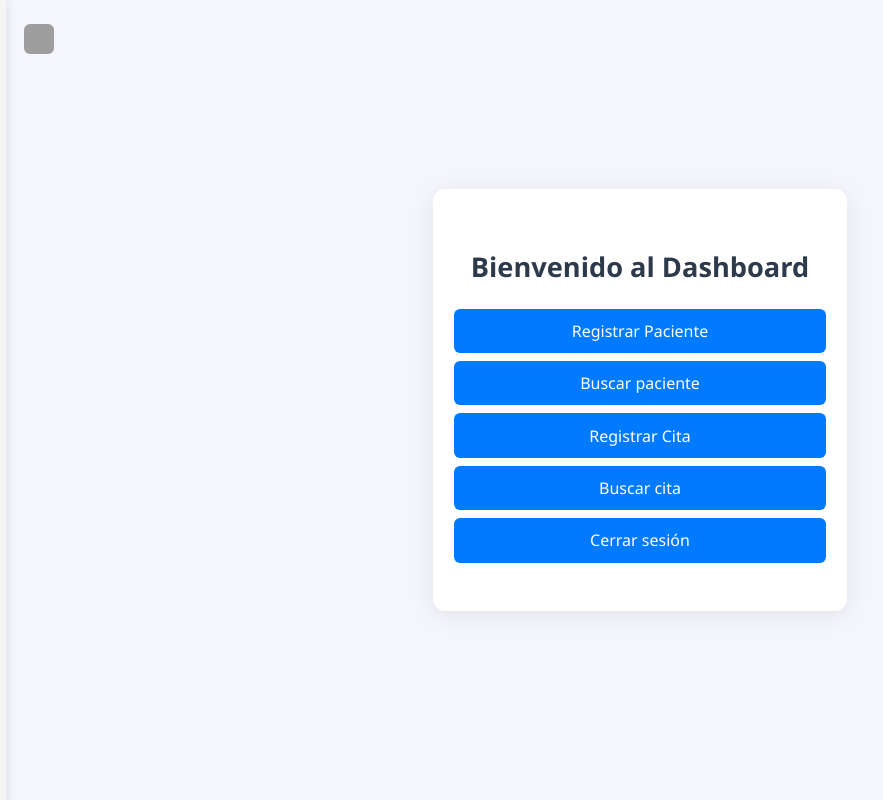
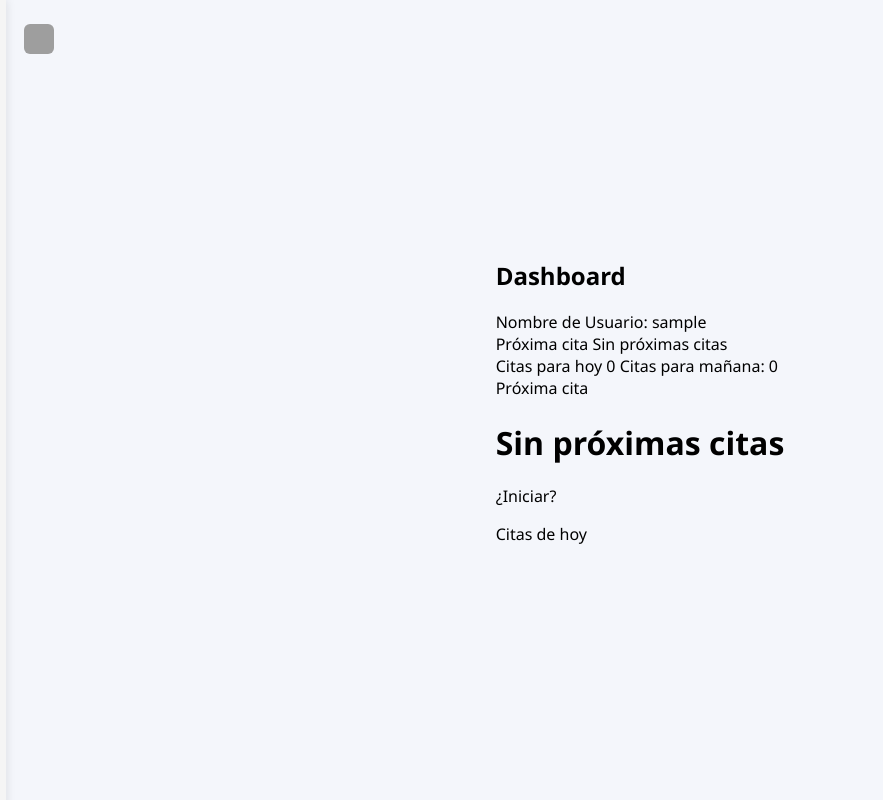
Before and after one commit to angelalvc/app_gestion_medica, a FastAPI app: page /dashboard in a window 1280 px wide. Shown: the whole page, without its empty margins (0-883 px from the left). Run offline with FastAPI, Linux system fonts and the light colour scheme; the visitor is signed in with stand-in values (Sample User, id 1); data that the repository does not hold is empty; grey boxes are pictures that could not be loaded.

Commit message:
Modificar el dashboaard

```diff
--- a/app/main.py
+++ b/app/main.py
@@ -12,6 +12,7 @@
 from fastapi.responses import HTMLResponse, RedirectResponse
 from fastapi.templating import Jinja2Templates
 from fastapi.staticfiles import StaticFiles
+from datetime import datetime, timedelta
 from services.services import verify_user
 from starlette.middleware.sessions import SessionMiddleware
 from routers import auth, patients, appointments
@@ -56,7 +57,43 @@
 async def dashboard(request: Request):
     if not is_authenticated(request):
         return RedirectResponse("/")
-    return templates.TemplateResponse("dashboard.html", {"request": request})
+
+    # Obtener usuario (ajusta según tu sistema de sesiones)
+    usuario = {"nombre": request.session.get("usuario", "Doctor")}
+
+    # Fechas para filtrar
+    hoy = datetime.now().date().isoformat()
+    manana = (datetime.now() + timedelta(days=1)).date().isoformat()
+
+    # Citas para hoy
+    citas_hoy_docs = db.collection('citas').where('fecha', '==', hoy).stream()
+    citas_hoy = [doc.to_dict() for doc in citas_hoy_docs]
+
+    # Citas para mañana
+    citas_manana_docs = db.collection('citas').where('fecha', '==', manana).stream()
+    citas_manana = [doc.to_dict() for doc in citas_manana_docs]
+
+    # Próxima cita (la más cercana a partir de ahora)
+    todas_citas_docs = db.collection('citas').stream()
+    todas_citas = [doc.to_dict() for doc in todas_citas_docs]
+    ahora = datetime.now().strftime("%H:%M")
+    proxima_cita = None
+    # Filtra por fecha >= hoy y hora >= ahora
+    futuras = [c for c in todas_citas if c['fecha'] >= hoy and c['hora'] >= ahora]
+    if futuras:
+        proxima_cita = sorted(futuras, key=lambda c: (c['fecha'], c['hora']))[0]
+    elif citas_hoy:
+        proxima_cita = sorted(citas_hoy, key=lambda c: c['hora'])[0]
+    else:
+        proxima_cita = {"fecha": "", "hora": "", "paciente_nombre": "Sin próximas citas"}
+
+    return templates.TemplateResponse("dashboard.html", {
+        "request": request,
+        "usuario": usuario,
+        "proxima_cita": proxima_cita,
+        "citas_hoy": citas_hoy,
+        "citas_manana": citas_manana
+    })
 
 @app.get("/auth/logout")
 async def logout(request: Request):
--- a/app/models/models.py
+++ b/app/models/models.py
@@ -26,5 +26,6 @@
     fecha: str #formato YYYY-MM-DD
     hora: str #formato HH:MM
     motivo: str
+    tipo: str
     diagnostico: str
     procedimiento: str
--- a/app/templates/dashboard.html
+++ b/app/templates/dashboard.html
@@ -2,7 +2,7 @@
 <html lang="es">
 <head>
     <meta charset="UTF-8">
-    <title>Dashboard</title>
+    <title>Dashboard Doctor</title>
     <link rel="stylesheet" href="../static/styles/stylelogin.css">
 </head>
 <body>
@@ -27,13 +27,44 @@
             <img src="../static/logout-2.svg" alt="Cerrar sesión" class="icon-menu">Cerrar sesión
         </a>
     </nav>
-    <div class="login-container">
-        <h1>Bienvenido al Dashboard</h1>
-        <a href="/patients/register" class="btn">Registrar Paciente</a>
-        <a href="/patients/list" class="btn">Buscar paciente</a>
-        <a href="/appointments/register" class="btn">Registrar Cita</a>
-        <a href="/appointments/search" class="btn">Buscar cita</a>
-        <a href="/auth/logout" class="btn">Cerrar sesión</a>
+    <div class="dashboard-container">
+        <header class="dashboard-header">
+            <h2>Dashboard</h2>
+            <div class="user-info">
+                Nombre de Usuario: {{ usuario.nombre }}
+            </div>
+        </header>
+        <div class="dashboard-summary">
+            <div class="summary-card">
+                <span class="summary-title">Próxima cita</span>
+                <span class="summary-main">{{ proxima_cita.fecha }} {{ proxima_cita.hora }}</span>
+                <span class="summary-sub">{{ proxima_cita.paciente_nombre }}</span>
+            </div>
+            <div class="summary-card">
+                <span class="summary-title">Citas para hoy</span>
+                <span class="summary-main">{{ citas_hoy|length }}</span>
+                <span class="summary-sub">Citas para mañana: {{ citas_manana|length }}</span>
+            </div>
+        </div>
+        <div class="dashboard-main">
+            <div class="next-appointment-card">
+                <span class="summary-title">Próxima cita</span>
+                <h1>{{ proxima_cita.paciente_nombre }}</h1>
+                <h2>{{ proxima_cita.hora }}</h2>
+                <p>¿Iniciar?</p>
+            </div>
+            <div class="appointments-list-card">
+                <span class="summary-title">Citas de hoy</span>
+                <ul>
+                    {% for cita in citas_hoy %}
+                        <li>
+                            <strong>{{ cita.paciente_nombre }}</strong> - {{ cita.hora }}<br>
+                            <span>{{ cita.motivo }}</span>
+                        </li>
+                    {% endfor %}
+                </ul>
+            </div>
+        </div>
     </div>
 </body>
 </html>
--- a/app/templates/records.html
+++ b/app/templates/records.html
@@ -48,6 +48,7 @@
                         <div class="card">
                             <h3>{{ cita.fecha }} {{ cita.hora }}</h3>
                             <p><strong>Motivo:</strong> {{ cita.motivo }}</p>
+                            <p><strong>Tipo de cita:</strong> {{ cita.tipo }}</p>
                             <p><strong>Diagnóstico:</strong> {{ cita.diagnostico }}</p>
                             <p><strong>Procedimiento:</strong> {{ cita.procedimiento }}</p>
                         </div>
--- a/app/templates/register_appointment.html
+++ b/app/templates/register_appointment.html
@@ -34,6 +34,7 @@
             <input type="date" name="fecha" required>
             <input type="time" name="hora" required>
             <input type="text" name="motivo" placeholder="Motivo" required>
+            <input type="text" name="tipo" placeholder="Tipo de cita" required>
             <input type="text" name="diagnostico" placeholder="Diagnóstico" required>
             <input type="text" name="procedimiento" placeholder="Procedimiento" required>
             <button type="submit">Registrar</button>
--- a/app/templates/search_patient.html
+++ b/app/templates/search_patient.html
@@ -33,19 +33,21 @@
             <input type="text" name="nombre" placeholder="Nombre del paciente" required>
             <button type="submit">Buscar</button>
         </form>
+        <div class="cards-container">
             {% if pacientes %}
                 {% for paciente in pacientes %}
-                <div class="card">
+                    <a href="/records/{{ paciente.id }}" class="card card-link">
                         <h3>{{ paciente.nombre }}</h3>
                         <p><strong>Email:</strong> {{ paciente.email }}</p>
                         <p><strong>Teléfono:</strong> {{ paciente.telefono }}</p>
                         <p><strong>Edad:</strong> {{ paciente.edad }}</p>
                         <p><strong>Sexo:</strong> {{ paciente.sexo }}</p>
-                </div>
+                    </a>
                 {% endfor %}
             {% elif error %}
                 <p class="error">{{ error }}</p>
             {% endif %}
         </div>
+    </div>
 </body>
 </html>
```
Lines whose indentation alone changed are shown as unchanged.
